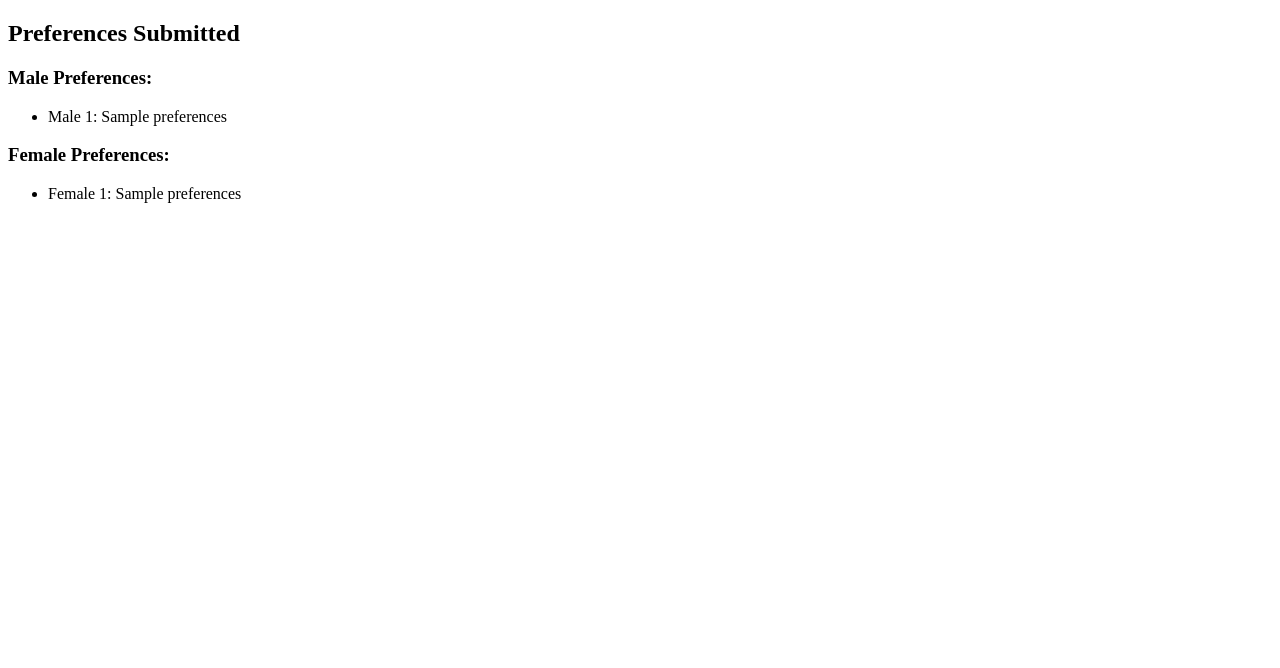
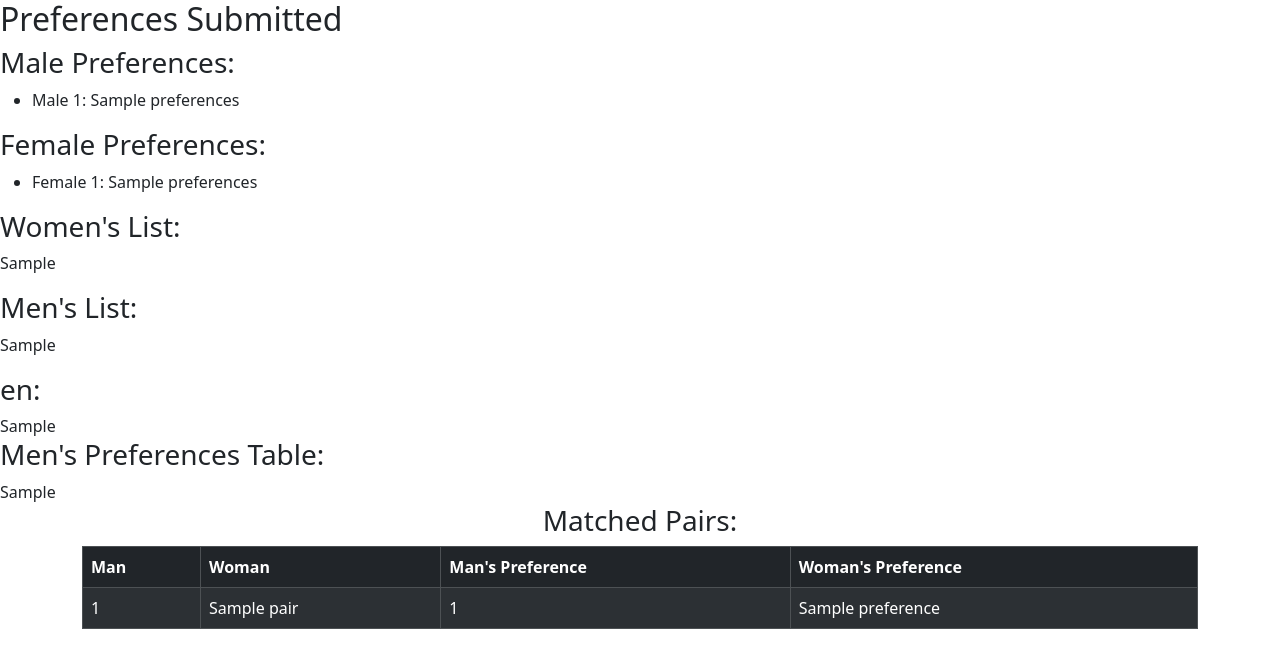
Before and after one commit to 00LAVA00/gale-shapley, a Flask app: template templates/preferences.html in a window 1280 px wide. Shown: the top 668 px of the page. Run offline with Flask 3, Linux system fonts and the light colour scheme; the template is opened without the code that fills it: most values are stand-ins (such as "Sample title", 1, 10 or a date in 2020).

Commit message:
Update preferences.html

```diff
--- a/templates/preferences.html
+++ b/templates/preferences.html
@@ -4,6 +4,7 @@
     <meta charset="UTF-8">
     <meta name="viewport" content="width=device-width, initial-scale=1.0">
     <title>Gale-Shapley Matching</title>
+    <link href="https://cdn.jsdelivr.net/npm/bootstrap@5.3.2/dist/css/bootstrap.min.css" rel="stylesheet" integrity="sha384-T3c6CoIi6uLrA9TneNEoa7RxnatzjcDSCmG1MXxSR1GAsXEV/Dwwykc2MPK8M2HN" crossorigin="anonymous">
 </head>
 <body>
     <h2>Preferences Submitted</h2>
@@ -21,5 +22,46 @@
             <li>Female {{ loop.index }}: {{ preferences }}</li>
         {% endfor %}
     </ul>
+
+    <h3>Women's List:</h3>
+    <p>{{ women_list }}</p>
+
+    <h3>Men's List:</h3>
+    <p>{{ man_list }}</p>
+
+    <h3>en:</h3>
+    {{ women_html_table|safe }}
+
+    <h3>Men's Preferences Table:</h3>
+    {{ man_html_table|safe }}
+
+
+
+
+    <h3 class="text-center">Matched Pairs:</h3>
+    <div class="container">
+        <table class="table table-dark table-striped table-bordered table-rounded mx-auto">
+            <thead>
+                <tr>
+                    <th>Man</th>
+                    <th>Woman</th>
+                    <th>Man's Preference</th>
+                    <th>Woman's Preference</th>
+                </tr>
+            </thead>
+            <tbody>
+                {% for pair, preferences in matched_pairs.items() %}
+                    <tr>
+                        <td>{{ pair[0] }}</td>
+                        <td>{{ pair[1] }}</td>
+                        <td>{{ preferences[0] }}</td>
+                        <td>{{ preferences[1] }}</td>
+                    </tr>
+                {% endfor %}
+            </tbody>
+        </table>
+    </div>
+
+
 </body>
 </html>
```
